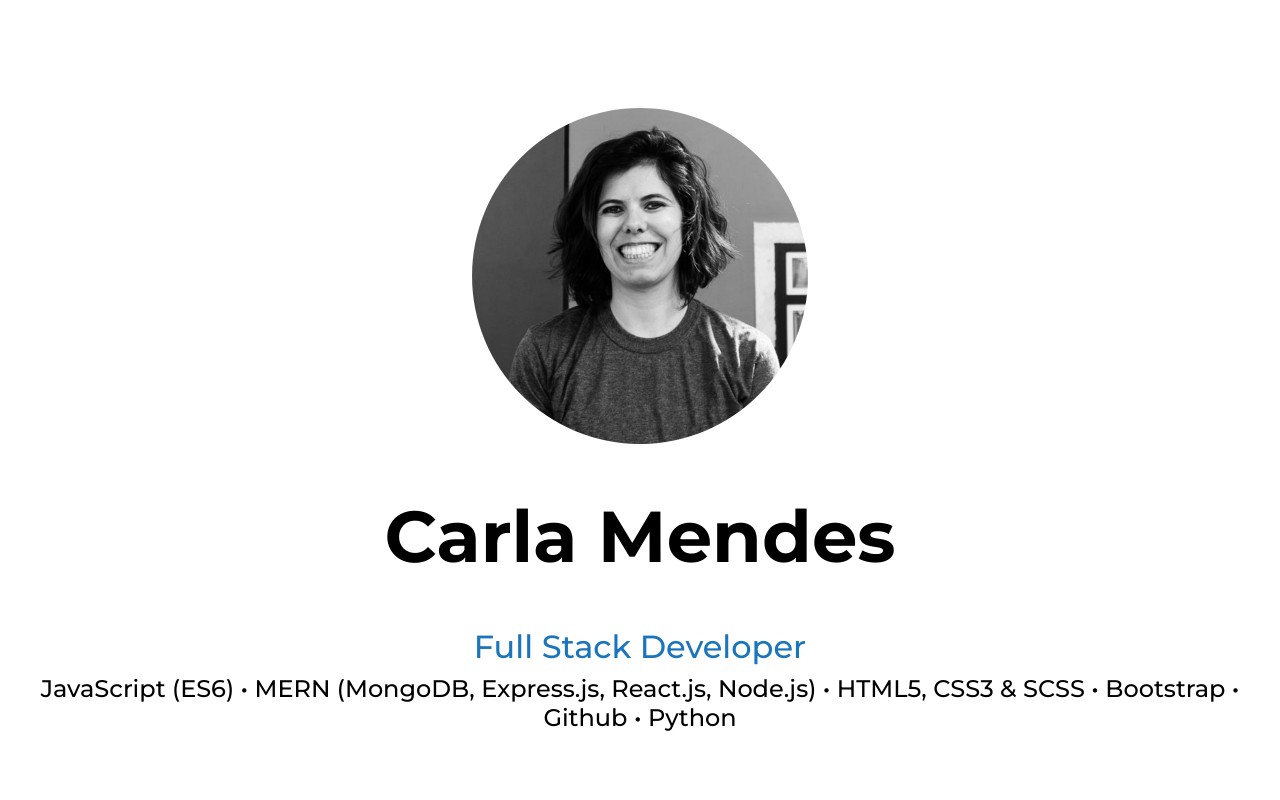
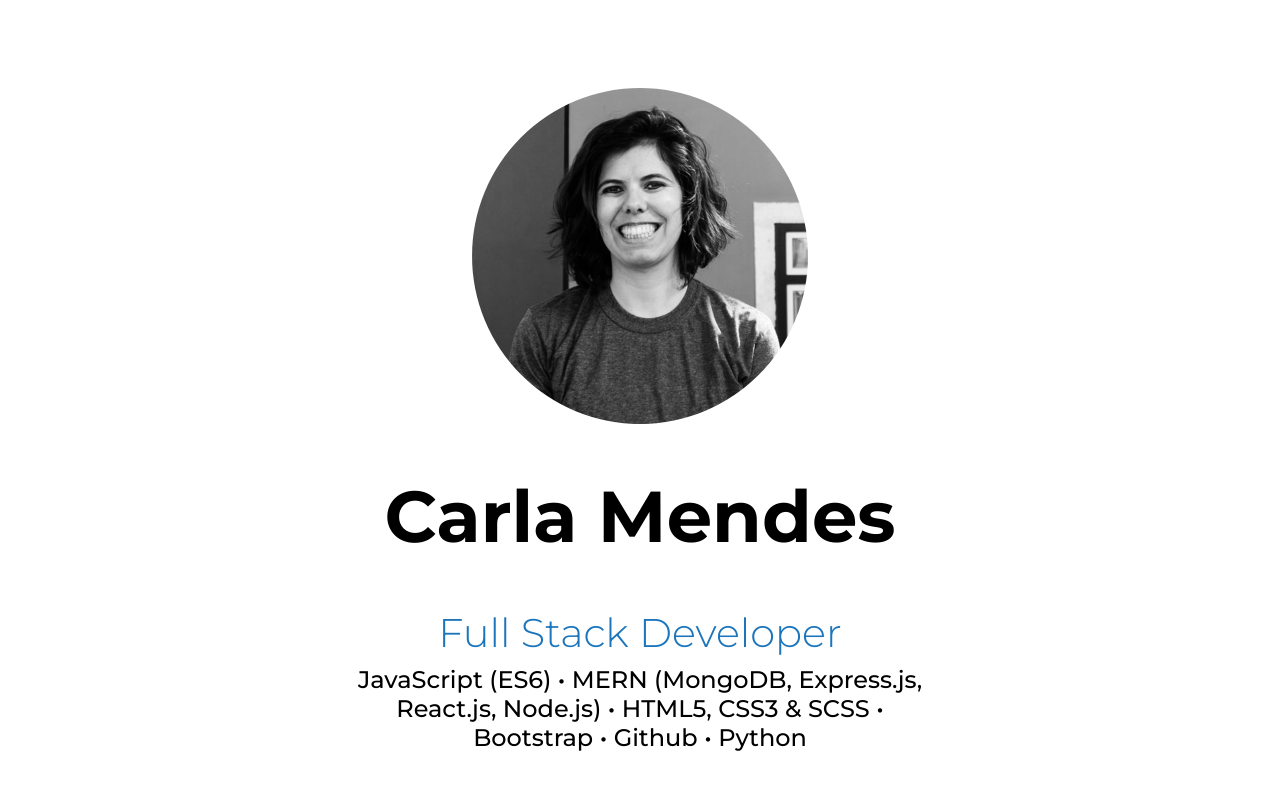
Before and after one commit to carlarsmendes/Portfolio, a plain HTML site: page index.html in a window 1280 px wide. Shown: the top 800 px of the page. Drawn offline with nearby package versions, Linux system fonts and the light colour scheme.

Commit message:
updated header

```diff
--- a/css/styles.css
+++ b/css/styles.css
@@ -44,7 +44,7 @@ header h1 {
 
 h2 {
     text-align: center;
-    font: Light 40px/49px 'Montserrat';
+    font: 300 40px/49px 'Montserrat';
     letter-spacing: 0;
     color: #1B75BC;
     opacity: 1;
@@ -57,6 +57,8 @@ h4 {
     letter-spacing: 0;
     color: #000000;
     opacity: 1;
+    max-width: 600px;
+    min-width: 300px;
 }
 
 header img {
```
